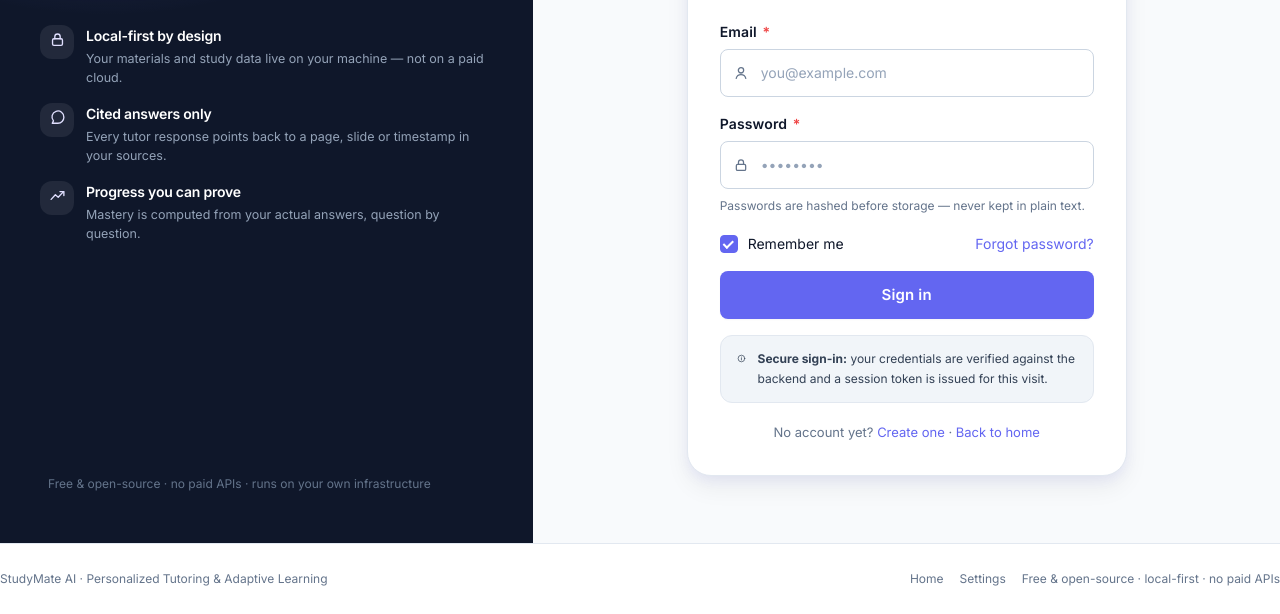
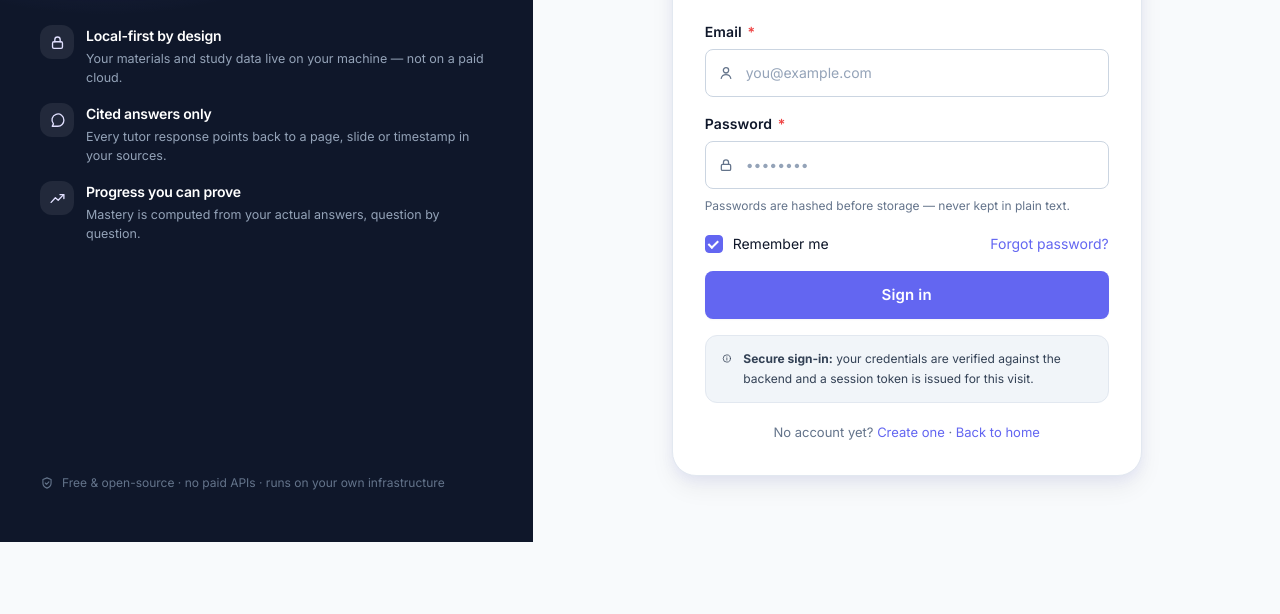
Before and after one commit to ranjith11102007/AI-Study-Companion, a plain HTML site: page frontend/login.html in a window 1280 px wide. Shown: the part 258-872 px from the top of the page. After the commit the page ends 800 px from the top, so only its background shows below. Drawn offline with Linux system fonts and the light colour scheme.

Commit message:
fix(auth): share one two-column layout between sign in and sign up
signup.html had only the .auth-main column, so its form fell into the
first (42%) grid column and the remaining 58% was empty.

- shell.js renders the promotional panel (AUTH_ASIDE + AUTH_POINTS) for
  both auth pages and drops the marketing footer so the page fills the
  viewport; landing still gets the footer.
- login.html/signup.html keep only their own form content.
- pages.css: card max-width 470px; keep both columns on tablet, stack on
  mobile; size the aside-foot icon; account for the header 1px border.

```diff
--- a/frontend/css/pages.css
+++ b/frontend/css/pages.css
@@ -124,8 +124,11 @@
 .auth {
   display: grid;
   grid-template-columns: minmax(0, 5fr) minmax(0, 7fr);
-  min-height: calc(100vh - var(--topbar-h));
+  /* Full viewport minus the header (whose 1px bottom border adds to its height). */
+  min-height: calc(100vh - var(--topbar-h) - 1px);
 }
+/* If the promotional panel is ever absent, let the form span the full width. */
+.auth > .auth-main:only-child { grid-column: 1 / -1; }
 .auth-aside {
   background:
     radial-gradient(500px 320px at 20% 0%, rgba(99, 102, 241, 0.35), transparent 65%),
@@ -166,6 +169,7 @@
   align-items: center;
   gap: 8px;
 }
+.auth-aside .aside-foot svg { width: 14px; height: 14px; flex: none; }
 
 .auth-main {
   display: flex;
@@ -176,7 +180,7 @@
 }
 .auth-card {
   width: 100%;
-  max-width: 440px;
+  max-width: 470px;
   background: var(--white);
   border: 1px solid var(--line);
   border-radius: var(--r-xl);
@@ -194,8 +198,17 @@
 }
 
 @media (max-width: 1023px) {
+  .auth-aside { padding: 36px var(--space-lg); gap: 22px; }
+  .auth-aside h2 { font-size: 24px; line-height: 32px; }
+  .auth-main { padding: 36px var(--space-lg); }
+  .auth-card { padding: 28px; }
+}
+
+@media (max-width: 767px) {
   .auth { grid-template-columns: minmax(0, 1fr); }
   .auth-aside { display: none; }
+  .auth-main { padding: 24px var(--gutter); align-items: flex-start; }
+  .auth-card { max-width: 100%; padding: 24px; }
 }
 
 /* --------------------------------------------------------------------------
--- a/frontend/js/shell.js
+++ b/frontend/js/shell.js
@@ -78,6 +78,40 @@
     { id: "tutor", label: "Tutor", href: "tutor.html", icon: "chat", fab: true },
     { id: "assessment", label: "Quiz", href: "assessment.html", icon: "quiz" },
     { id: "progress", label: "Progress", href: "progress.html", icon: "chart" }
+  ];
+
+  /* Auth pages (login / sign up) share one two-column layout: the same header,
+     promotional panel and form-card styling. Only the copy and the form differ.
+     The panel is rendered here so the markup is never duplicated per page. */
+  var AUTH_ASIDE = {
+    login: {
+      heading: "Pick up where you left off.",
+      sub: "One workspace for your sources, tutor conversations, assessments and " +
+        "mastery map — all stored locally."
+    },
+    signup: {
+      heading: "Start your learning journey.",
+      sub: "Create your personal study workspace and turn your learning materials " +
+        "into lasting knowledge."
+    }
+  };
+
+  var AUTH_POINTS = [
+    {
+      icon: "lock",
+      title: "Local-first by design",
+      text: "Your materials and study data live on your machine — not on a paid cloud."
+    },
+    {
+      icon: "chat",
+      title: "Cited answers only",
+      text: "Every tutor response points back to a page, slide or timestamp in your sources."
+    },
+    {
+      icon: "chart",
+      title: "Progress you can prove",
+      text: "Mastery is computed from your actual answers, question by question."
+    }
   ];
 
   function ico(name) { return global.StudyIcons ? global.StudyIcons.svg(name) : ""; }
@@ -189,6 +223,35 @@
     );
   }
 
+  function authAsideHtml(page) {
+    var cfg = AUTH_ASIDE[page];
+    if (!cfg) return "";
+    var points = AUTH_POINTS.map(function (p) {
+      return (
+        '<div class="auth-point">' +
+        '<span class="ap-icon">' + ico(p.icon) + "</span>" +
+        "<div>" +
+        "<h4>" + p.title + "</h4>" +
+        "<p>" + p.text + "</p>" +
+        "</div></div>"
+      );
+    }).join("");
+    return (
+      '<aside class="auth-aside">' +
+      "<div>" +
+      '<span class="ai-pill"><span class="dot6"></span> StudyMate AI</span>' +
+      '<h2 class="t-h1 mt-md">' + cfg.heading + "</h2>" +
+      '<p class="aside-sub mt-sm">' + cfg.sub + "</p>" +
+      "</div>" +
+      '<div class="auth-points">' + points + "</div>" +
+      '<div class="aside-foot">' +
+      ico("shield") +
+      "<span>Free &amp; open-source · no paid APIs · runs on your own infrastructure</span>" +
+      "</div>" +
+      "</aside>"
+    );
+  }
+
   function mount() {
     var body = document.body;
     var shell = body.getAttribute("data-shell") || "bare";
@@ -268,10 +331,17 @@
       header.innerHTML = bareHeaderHtml(page);
       body.insertBefore(header, body.firstChild);
 
-      var footerBare = document.createElement("footer");
-      footerBare.className = "footer";
-      footerBare.innerHTML = footerHtml();
-      body.appendChild(footerBare);
+      /* Auth pages get the shared promotional panel and fill the viewport;
+         the landing page keeps the marketing footer. */
+      if (AUTH_ASIDE[page]) {
+        var authRoot = body.querySelector(".auth");
+        if (authRoot) authRoot.insertAdjacentHTML("afterbegin", authAsideHtml(page));
+      } else {
+        var footerBare = document.createElement("footer");
+        footerBare.className = "footer";
+        footerBare.innerHTML = footerHtml();
+        body.appendChild(footerBare);
+      }
     }
 
     bindCommon(body);
--- a/frontend/login.html
+++ b/frontend/login.html
@@ -10,46 +10,8 @@
 <body data-shell="bare" data-page="login">
 
   <main class="auth">
-    <aside class="auth-aside">
-      <div>
-        <span class="ai-pill"><span class="dot6"></span> StudyMate AI</span>
-        <h2 class="t-h1 mt-md">Pick up where you left off.</h2>
-        <p class="aside-sub mt-sm">
-          One workspace for your sources, tutor conversations, assessments and mastery map —
-          all stored locally.
-        </p>
-      </div>
-
-      <div class="auth-points">
-        <div class="auth-point">
-          <span class="ap-icon"><span data-icon="lock"></span></span>
-          <div>
-            <h4>Local-first by design</h4>
-            <p>Your materials and study data live on your machine — not on a paid cloud.</p>
-          </div>
-        </div>
-        <div class="auth-point">
-          <span class="ap-icon"><span data-icon="chat"></span></span>
-          <div>
-            <h4>Cited answers only</h4>
-            <p>Every tutor response points back to a page, slide or timestamp in your sources.</p>
-          </div>
-        </div>
-        <div class="auth-point">
-          <span class="ap-icon"><span data-icon="chart"></span></span>
-          <div>
-            <h4>Progress you can prove</h4>
-            <p>Mastery is computed from your actual answers, question by question.</p>
-          </div>
-        </div>
-      </div>
-
-      <div class="aside-foot">
-        <span data-icon="shield"></span>
-        <span>Free &amp; open-source · no paid APIs · runs on your own infrastructure</span>
-      </div>
-    </aside>
-
+    <!-- The shared promotional panel is rendered by js/shell.js for every
+         auth page, so login and sign up stay pixel-identical. -->
     <div class="auth-main">
       <div class="auth-card">
         <span class="t-eyebrow">Welcome back</span>
```
Also changed, not shown: frontend/signup.html (+5 -3 lines), 1 other file.
